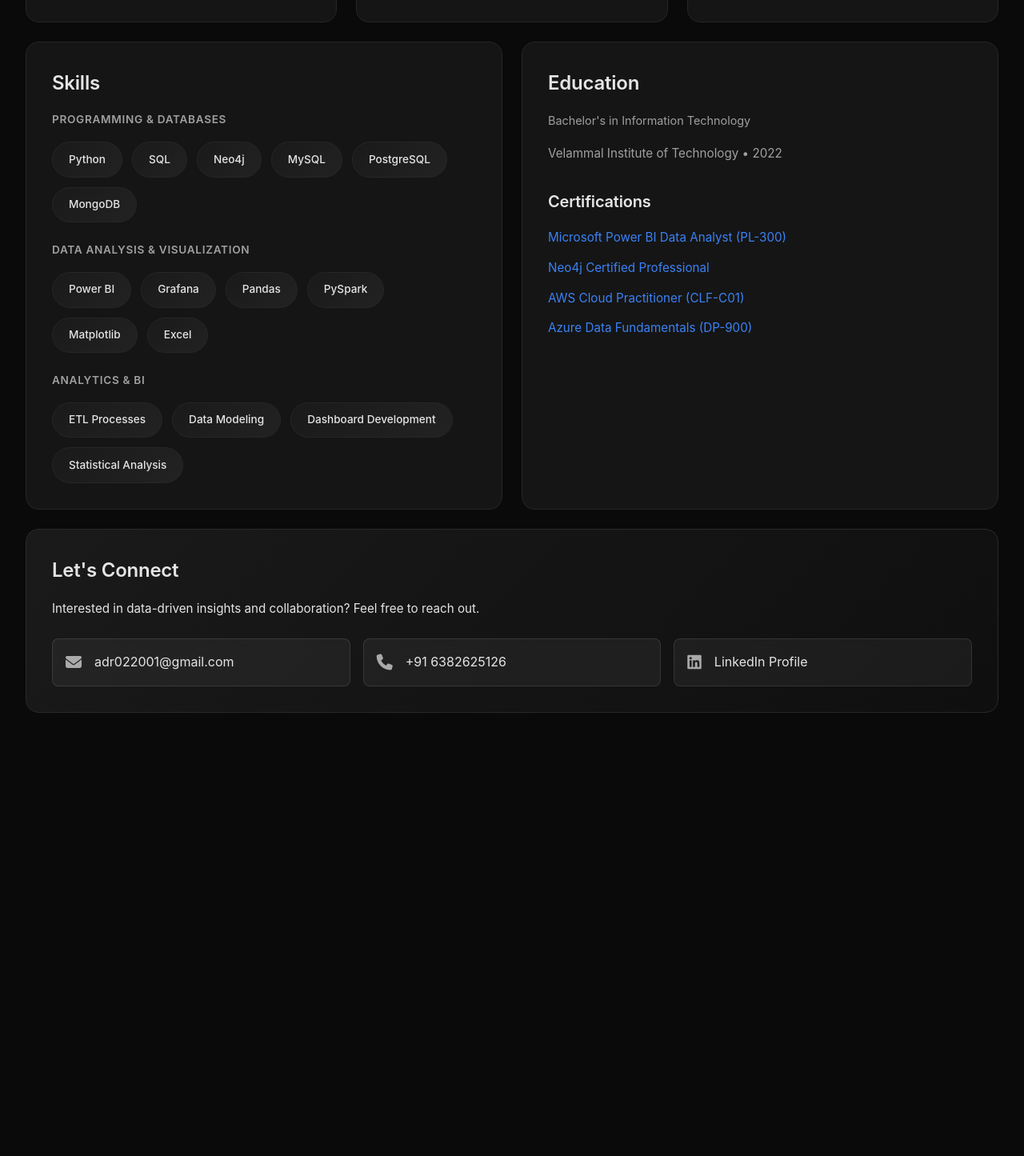
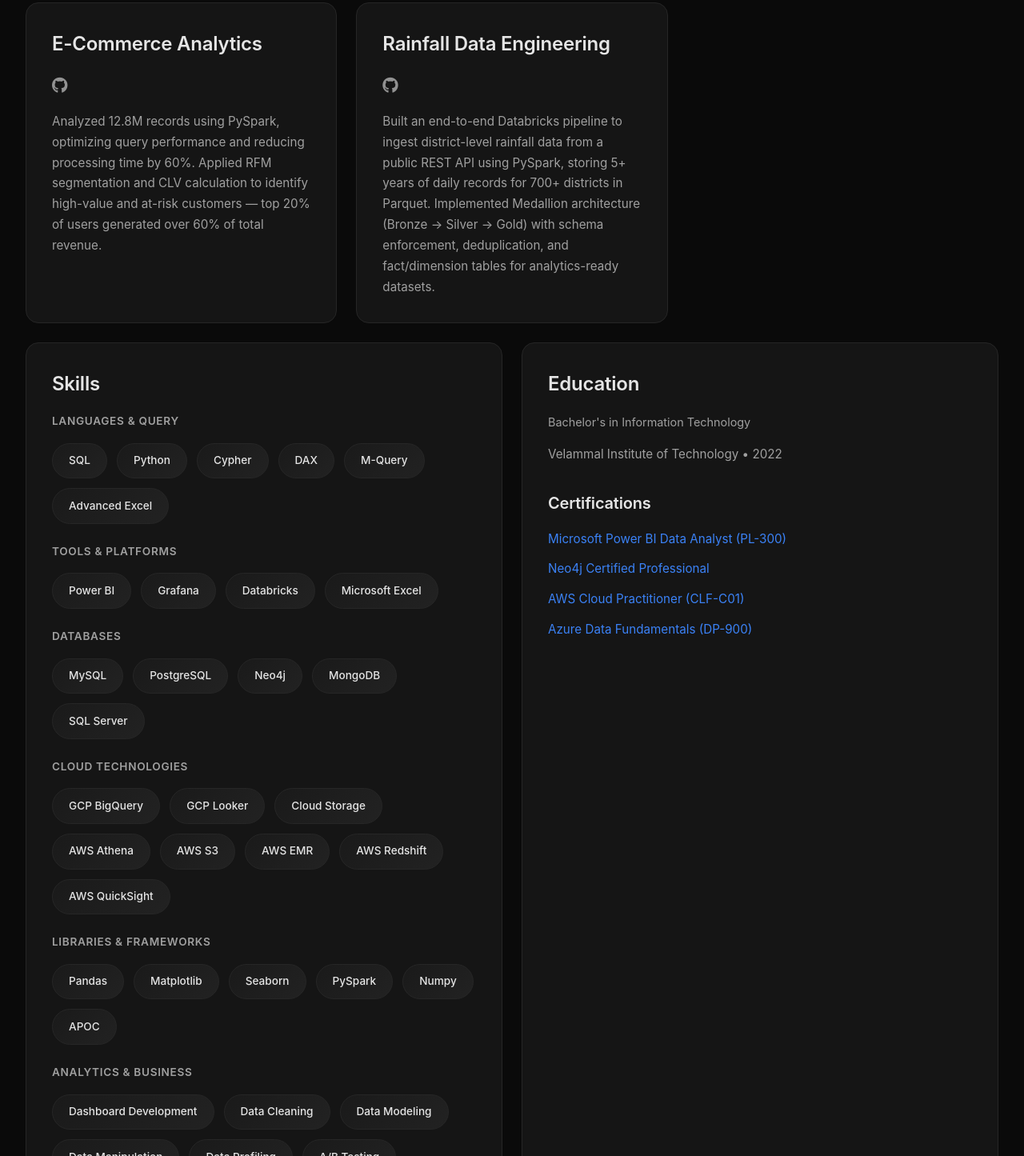
Before and after one commit to DeepakReddy02/Portfolio, a plain HTML site: page minimalist_bento_portfolio.html in a window 1280 px wide. Shown: the part 1355-2800 px from the top of the page at 80% size. Before the commit the page ends 2294 px from the top, so only its background shows below. Drawn offline with Linux system fonts and the light colour scheme.

Commit message:
Add files via upload

```diff
--- a/minimalist_bento_portfolio.html
+++ b/minimalist_bento_portfolio.html
@@ -204,9 +204,44 @@
       overflow: hidden;
     }
 
+    .bento-item::before {
+      content: '';
+      position: absolute;
+      top: 0;
+      left: 0;
+      right: 0;
+      bottom: 0;
+      background: radial-gradient(circle at 30% 30%, rgba(59, 130, 246, 0.15), transparent 80%);
+      opacity: 0;
+      transition: opacity 0.3s ease;
+      pointer-events: none;
+    }
+
     .bento-item:hover {
-      box-shadow: 0 8px 24px var(--shadow);
-      transform: translateY(-4px);
+      box-shadow: 0 8px 24px var(--shadow), 0 0 30px rgba(59, 130, 246, 0.2);
+      transform: translateY(-6px) scale(1.02);
+      border-color: var(--accent);
+    }
+
+    .bento-item:hover::before {
+      opacity: 1;
+    }
+
+    .bento-item:hover .item-title {
+      color: var(--accent);
+      transform: translateX(4px);
+    }
+
+    .item-title {
+      transition: all 0.3s cubic-bezier(0.34, 1.56, 0.64, 1);
+    }
+
+    .item-description {
+      transition: color 0.3s ease;
+    }
+
+    .bento-item:hover .item-description {
+      color: var(--text);
     }
 
     /* Grid Sizes */
@@ -526,7 +561,7 @@
     <!-- Header -->
     <header class="header">
       <h1 class="name">Deepak Reddy</h1>
-      <p class="tagline" id="tagline">Data Analyst • Business Intelligence • Data Visualization</p>
+      <p class="tagline">Data Analyst • Business Intelligence • Data Visualization</p>
       <div class="header-actions">
         <a href="Assets/Deepak_Reddy_DataAnalyst_Resume.pdf" target="_blank" class="btn btn-primary">
           <i class="fas fa-download"></i>
@@ -542,7 +577,7 @@
       <div class="bento-item span-12" id="about">
         <h2 class="item-title">About</h2>
         <p class="item-description about-content">
-          Data Analyst with 3 years of experience building scalable data solutions, optimizing SQL queries, that improve business outcomes. Skilled in SQL, Python, PySpark, Power BI, and cloud platforms (AWS, GCP). Proven track record of cutting ETL runtimes by 40% and reducing manual reporting by 40%. Experienced in dashboard development and KPI tracking support decision-making. Certified in Power BI, Neo4j, with a strong focus on process efficiency, and continuous learning.
+          Data Analyst with 3 years of experience building scalable data solutions, optimizing SQL queries that improve business outcomes. Skilled in SQL, Python, PySpark, Power BI, and cloud platforms (AWS, GCP). Proven track record of cutting ETL runtimes by 40% and reducing manual reporting by 40%. Experienced in dashboard development and KPI tracking to support decision-making. Certified in Power BI and Neo4j, with a strong focus on process efficiency and continuous learning.
         </p>
       </div>
 
@@ -551,12 +586,12 @@
         <h2 class="item-title">Experience</h2>
         <div class="item-subtitle">Data Analyst • Cognizant Technology Solutions • Aug 2022 - Present</div>
         <ul class="experience-list">
-          <li>Applied data analysis techniques to extract and analyze data from various sources, identifying key trends and providing insights that led to a 14% improvement in process efficiency</li>
-          <li>Utilized advanced data analysis techniques to extract and analyze structured and semi-structured data from multiple sources (CSV, JSON, REST APIs), uncovering key trends that drove a 14% increase in process efficiency.</li>
           <li>Designed and deployed interactive dashboards using Grafana and Power BI, enabling real-time KPI monitoring and reducing manual reporting workload by 40% through automation.</li>
           <li>Streamlined ETL workflows for data extraction, transformation, and loading using Python (Pandas), reducing data processing time by 40% while enhancing data consistency and reliability.</li>
-          <li>Optimized SQL queries with CTE(Common Table expression) to generate weekly product engagement KPIs, reducing runtime from 1 hour to 20 minutes.</li>
-          <li>Led the end-to-end lifecycle of software quality metric reporting , integrating Neo4j, SQL for based analysis and Power BI for visualization, contributing to a 15% acceleration in project delivery timelines.</li>
+          <li>Mentored a junior analyst on Python automation and Power BI best practices, reducing their ramp-up time by 50% and establishing team coding standards.</li>
+          <li>Optimized SQL queries with CTE (Common Table Expression) to generate weekly product engagement KPIs, reducing runtime from 1 hour to 20 minutes.</li>
+          <li>Led the end-to-end lifecycle of software quality metric reporting, integrating Neo4j and SQL for analysis and Power BI for visualization, contributing to a 15% acceleration in project delivery timelines.</li>
+          <li>Improved release lead time by 12%, which directly reduced downtime risk and improved user experience.</li>
         </ul>
       </div>
 
@@ -602,39 +637,103 @@
         </p>
       </div>
 
+      <!-- Personal Project 4 -->
+      <div class="bento-item span-4">
+        <h3 class="item-title">E-Commerce Analytics</h3>
+        <div class="project-links">
+          <a href="https://github.com/DeepakReddy02/E-Commerce-Analytics" target="_blank" class="project-link">
+            <i class="fab fa-github"></i>
+          </a>
+        </div>
+        <p class="item-description">
+          Analyzed 12.8M records using PySpark, optimizing query performance and reducing processing time by 60%. Applied RFM segmentation and CLV calculation to identify high-value and at-risk customers — top 20% of users generated over 60% of total revenue.
+        </p>
+      </div>
+
+      <!-- Personal Project 5 -->
+      <div class="bento-item span-4">
+        <h3 class="item-title">Rainfall Data Engineering</h3>
+        <div class="project-links">
+          <a href="https://github.com/DeepakReddy02/Rainfall-Data-Engineering" target="_blank" class="project-link">
+            <i class="fab fa-github"></i>
+          </a>
+        </div>
+        <p class="item-description">
+          Built an end-to-end Databricks pipeline to ingest district-level rainfall data from a public REST API using PySpark, storing 5+ years of daily records for 700+ districts in Parquet. Implemented Medallion architecture (Bronze → Silver → Gold) with schema enforcement, deduplication, and fact/dimension tables for analytics-ready datasets.
+        </p>
+      </div>
+
       <!-- Skills -->
       <div class="bento-item span-6" id="skills">
         <h2 class="item-title">Skills</h2>
         <div class="skills-grid">
           <div class="skill-category">
-            <h4>Programming & Databases</h4>
+            <h4>Languages & Query</h4>
             <div class="skill-tags">
+              <span class="skill-tag">SQL</span>
               <span class="skill-tag">Python</span>
-              <span class="skill-tag">SQL</span>
-              <span class="skill-tag">Neo4j</span>
-              <span class="skill-tag">MySQL</span>
-              <span class="skill-tag">PostgreSQL</span>
-              <span class="skill-tag">MongoDB</span>
+              <span class="skill-tag">Cypher</span>
+              <span class="skill-tag">DAX</span>
+              <span class="skill-tag">M-Query</span>
+              <span class="skill-tag">Advanced Excel</span>
             </div>
           </div>
           <div class="skill-category">
-            <h4>Data Analysis & Visualization</h4>
+            <h4>Tools & Platforms</h4>
             <div class="skill-tags">
               <span class="skill-tag">Power BI</span>
               <span class="skill-tag">Grafana</span>
-              <span class="skill-tag">Pandas</span>
-              <span class="skill-tag">PySpark</span>
-              <span class="skill-tag">Matplotlib</span>
-              <span class="skill-tag">Excel</span>
+              <span class="skill-tag">Databricks</span>
+              <span class="skill-tag">Microsoft Excel</span>
             </div>
           </div>
           <div class="skill-category">
-            <h4>Analytics & BI</h4>
+            <h4>Databases</h4>
             <div class="skill-tags">
-              <span class="skill-tag">ETL Processes</span>
+              <span class="skill-tag">MySQL</span>
+              <span class="skill-tag">PostgreSQL</span>
+              <span class="skill-tag">Neo4j</span>
+              <span class="skill-tag">MongoDB</span>
+              <span class="skill-tag">SQL Server</span>
+            </div>
+          </div>
+          <div class="skill-category">
+            <h4>Cloud Technologies</h4>
+            <div class="skill-tags">
+              <span class="skill-tag">GCP BigQuery</span>
+              <span class="skill-tag">GCP Looker</span>
+              <span class="skill-tag">Cloud Storage</span>
+              <span class="skill-tag">AWS Athena</span>
+              <span class="skill-tag">AWS S3</span>
+              <span class="skill-tag">AWS EMR</span>
+              <span class="skill-tag">AWS Redshift</span>
+              <span class="skill-tag">AWS QuickSight</span>
+            </div>
+          </div>
+          <div class="skill-category">
+            <h4>Libraries & Frameworks</h4>
+            <div class="skill-tags">
+              <span class="skill-tag">Pandas</span>
+              <span class="skill-tag">Matplotlib</span>
+              <span class="skill-tag">Seaborn</span>
+              <span class="skill-tag">PySpark</span>
+              <span class="skill-tag">Numpy</span>
+              <span class="skill-tag">APOC</span>
+            </div>
+          </div>
+          <div class="skill-category">
+            <h4>Analytics & Business</h4>
+            <div class="skill-tags">
+              <span class="skill-tag">Dashboard Development</span>
+              <span class="skill-tag">Data Cleaning</span>
               <span class="skill-tag">Data Modeling</span>
-              <span class="skill-tag">Dashboard Development</span>
+              <span class="skill-tag">Data Manipulation</span>
+              <span class="skill-tag">Data Profiling</span>
+              <span class="skill-tag">A/B Testing</span>
+              <span class="skill-tag">Stakeholder Communication</span>
               <span class="skill-tag">Statistical Analysis</span>
+              <span class="skill-tag">Cross-functional Collaboration</span>
+              <span class="skill-tag">Prompt Engineering</span>
             </div>
           </div>
         </div>
```
